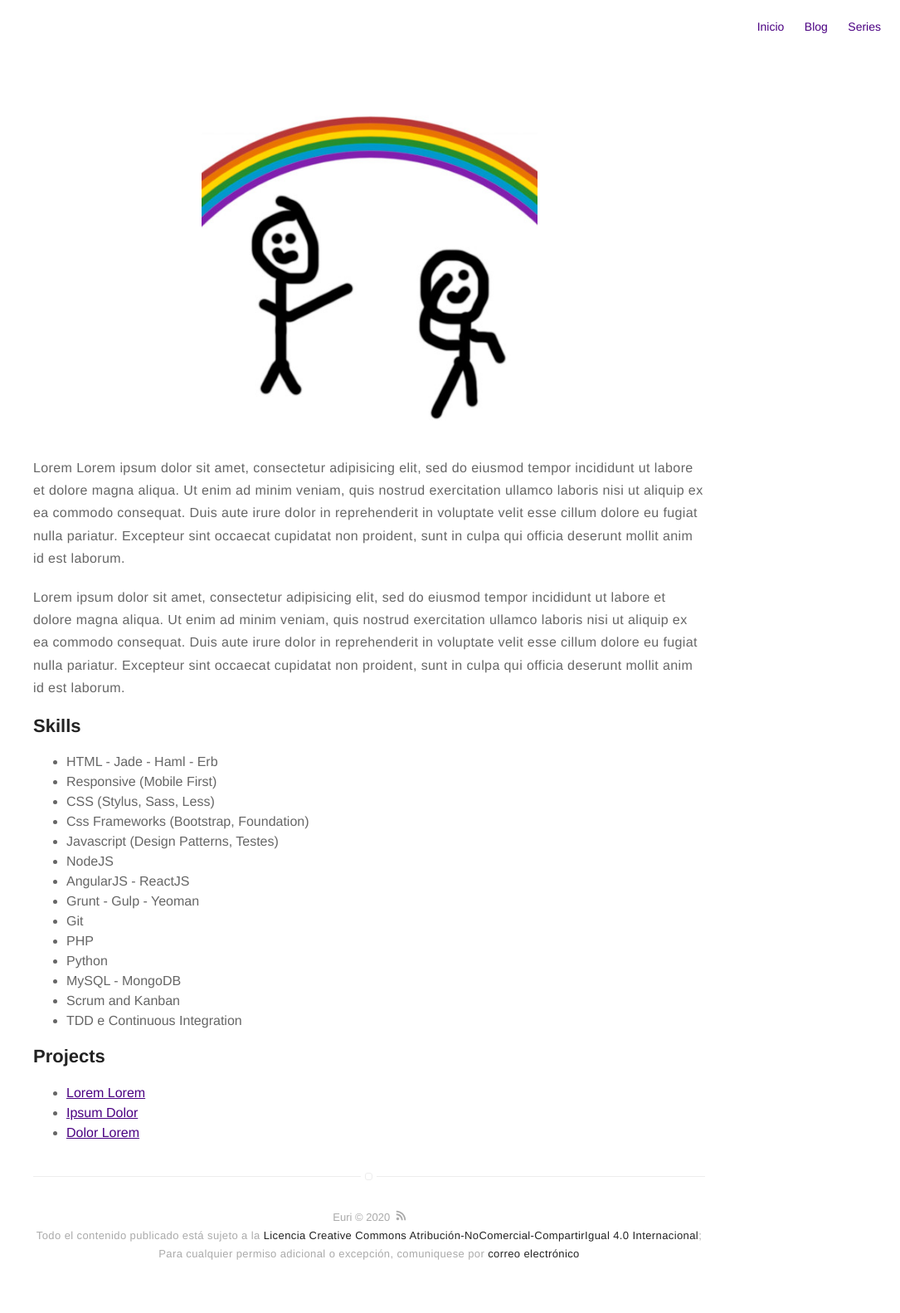
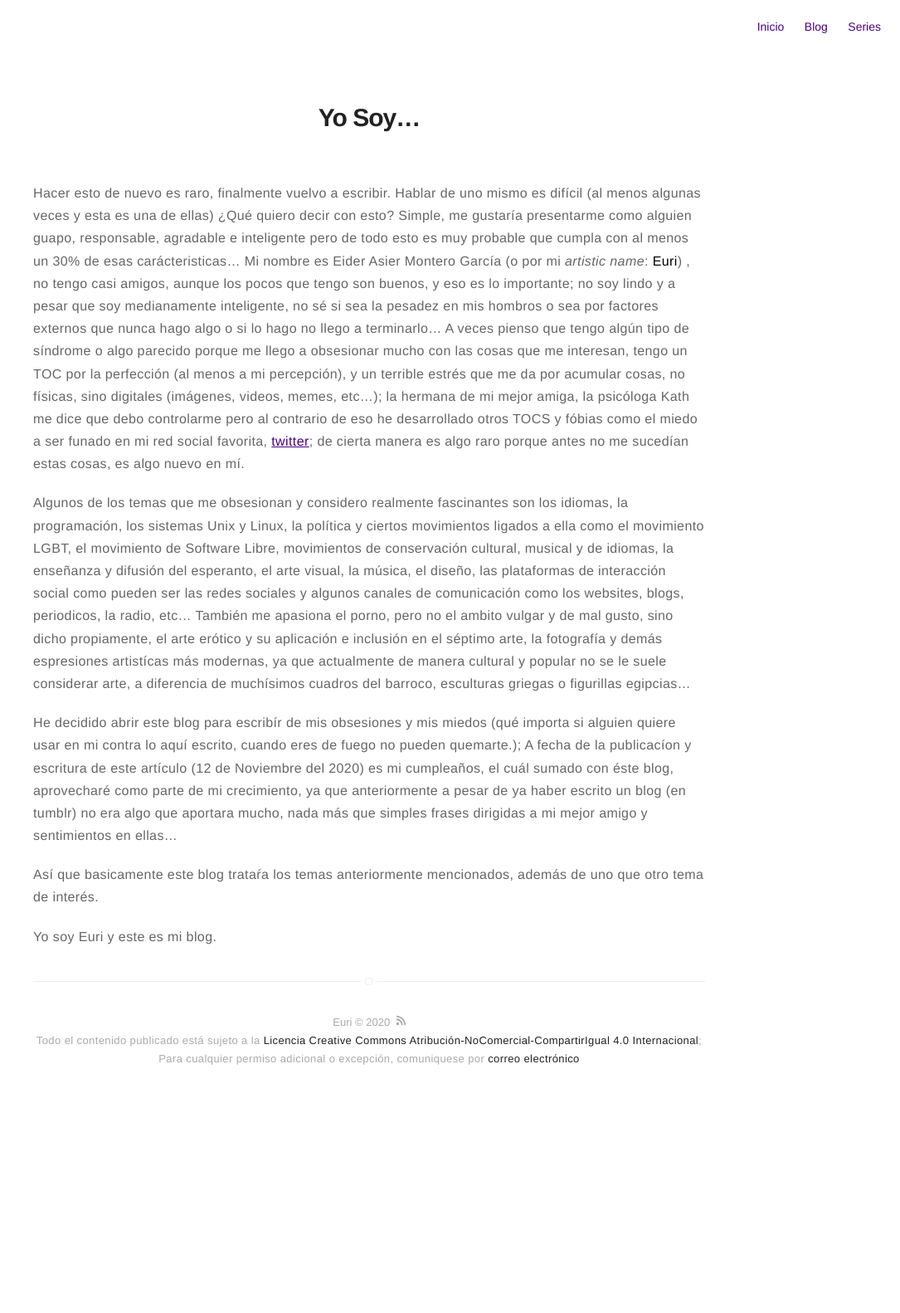
Before and after one commit to EuriNaiz/EuriWeb, a Jekyll site: the page built from yosoy.md, in a window 1280 px wide. Shown: the whole page at 83% size, without its empty margins (195-1280 px from the left). Built offline with Jekyll 4.4.1, drawn with Linux system fonts in a browser that asks for light colours; after the commit the page ends 1347 px from its top, so only the background shows below that.

Commit message:
añadido el yosoy.md

```diff
--- a/yosoy.md
+++ b/yosoy.md
@@ -2,45 +2,17 @@
 title: Acerca
 layout: page
 ---
-![Profile Image]({% if site.external-image %}{{ site.picture }}{% else %}{{ site.url }}/{{ site.picture }}{% endif %})
 
-<p>Lorem Lorem ipsum dolor sit amet, consectetur adipisicing elit, sed do eiusmod
-tempor incididunt ut labore et dolore magna aliqua. Ut enim ad minim veniam,
-quis nostrud exercitation ullamco laboris nisi ut aliquip ex ea commodo
-consequat. Duis aute irure dolor in reprehenderit in voluptate velit esse
-cillum dolore eu fugiat nulla pariatur. Excepteur sint occaecat cupidatat non
-proident, sunt in culpa qui officia deserunt mollit anim id est laborum.</p>
+# Yo Soy…
 
-<p>Lorem ipsum dolor sit amet, consectetur adipisicing elit, sed do eiusmod
-tempor incididunt ut labore et dolore magna aliqua. Ut enim ad minim veniam,
-quis nostrud exercitation ullamco laboris nisi ut aliquip ex ea commodo
-consequat. Duis aute irure dolor in reprehenderit in voluptate velit esse
-cillum dolore eu fugiat nulla pariatur. Excepteur sint occaecat cupidatat non
-proident, sunt in culpa qui officia deserunt mollit anim id est laborum.</p>
+Hacer esto de nuevo es raro, finalmente vuelvo a escribir.
+Hablar de uno mismo es difícil (al menos algunas veces y esta es una de ellas) ¿Qué quiero decir con esto? Simple, me gustaría presentarme como alguien guapo, responsable, agradable e inteligente pero de todo esto es muy probable que cumpla con al menos un 30% de esas carácteristicas… Mi nombre es Eider Asier Montero García (o por mi _artistic name_: **Euri**) , no tengo casi amigos, aunque los pocos que tengo son buenos, y eso es lo importante; no soy lindo y a pesar que soy medianamente inteligente, no sé si sea la pesadez en mis hombros o sea por factores externos que nunca hago algo o si lo hago no llego a terminarlo…
+A veces pienso que tengo algún tipo de síndrome o algo parecido porque me llego a obsesionar mucho con las cosas que me interesan, tengo un TOC por la perfección (al menos a mi percepción), y un terrible estrés que me da por acumular cosas, no físicas, sino digitales (imágenes, videos, memes, etc...); la hermana de mi mejor amiga, la psicóloga Kath me dice que debo controlarme pero al contrario de eso he desarrollado otros TOCS y fóbias como el miedo a ser funado en mi red social favorita, [twitter](https://www.twitter.com/EuriNaiz); de cierta manera es algo raro porque antes no me sucedían estas cosas, es algo nuevo en mí.
 
-<h2>Skills</h2>
+Algunos de los temas que me obsesionan y considero realmente fascinantes son los idiomas, la programación, los sistemas Unix y Linux, la política y ciertos movimientos ligados a ella como el movimiento LGBT, el movimiento de Software Libre, movimientos de conservación cultural, musical y de idiomas, la enseñanza y difusión del esperanto, el arte visual, la música, el diseño, las plataformas de interacción social como pueden ser las redes sociales y algunos canales de comunicación como los websites, blogs, periodicos, la radio, etc… También me apasiona el porno, pero no el ambito vulgar y de mal gusto, sino dicho propiamente, el arte erótico y su aplicación e inclusión en el séptimo arte, la fotografía y demás espresiones artistícas más modernas, ya que actualmente de manera cultural y popular no se le suele considerar arte, a diferencia de muchísimos cuadros del barroco, esculturas griegas o figurillas egipcias…
 
-<ul class="skill-list">
-	<li>HTML - Jade - Haml - Erb</li>
-	<li>Responsive (Mobile First)</li>
-	<li>CSS (Stylus, Sass, Less)</li>
-	<li>Css Frameworks (Bootstrap, Foundation)</li>
-	<li>Javascript (Design Patterns, Testes)</li>
-	<li>NodeJS</li>
-	<li>AngularJS - ReactJS</li>
-	<li>Grunt - Gulp - Yeoman</li>
-	<li>Git</li>
-	<li>PHP</li>
-	<li>Python</li>
-	<li>MySQL - MongoDB</li>
-	<li>Scrum and Kanban</li>
-	<li>TDD e Continuous Integration</li>
-</ul>
+He decidido abrir este blog para escribír de mis obsesiones y mis miedos (qué importa si alguien quiere usar en mi contra lo aquí escrito, cuando eres de fuego no pueden quemarte.); A fecha de la publicacíon y escritura de este artículo (12 de Noviembre del 2020) es mi cumpleaños, el cuál sumado con éste blog, aprovecharé como parte de mi crecimiento, ya que anteriormente a pesar de ya haber escrito un blog (en tumblr) no era algo que aportara mucho, nada más que simples frases dirigidas a mi mejor amigo y sentimientos en ellas…
 
-<h2>Projects</h2>
+Así que basicamente este blog trataŕa los temas anteriormente mencionados, además de uno que otro tema de interés.
 
-<ul>
-	<li><a href="https://github.com/">Lorem Lorem</a></li>
-	<li><a href="https://github.com/">Ipsum Dolor</a></li>
-	<li><a href="https://github.com/">Dolor Lorem</a></li>
-</ul>
+Yo soy Euri y este es mi blog.
```
Also changed, not shown: _drafts/2015-02-24-markdown-extra-components.markdown (renamed from _posts/2015-02-24-markdown-extra-components.markdown), _drafts/2016-01-23-indigo-jekyll-theme.markdown (renamed from _posts/2016-01-23-indigo-jekyll-theme.markdown), _drafts/2016-02-24-markdown-common-elements.markdown (renamed from _posts/2016-02-24-markdown-common-elements.markdown).
